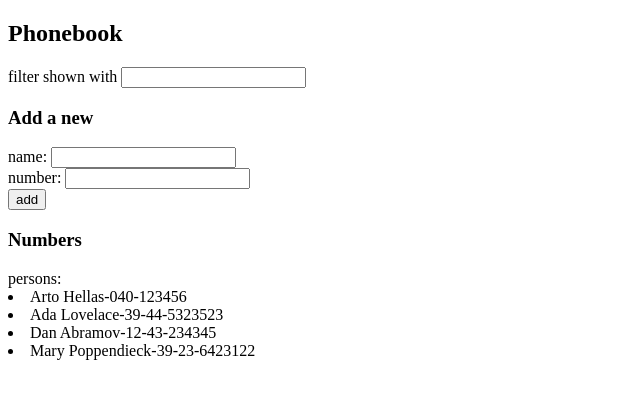
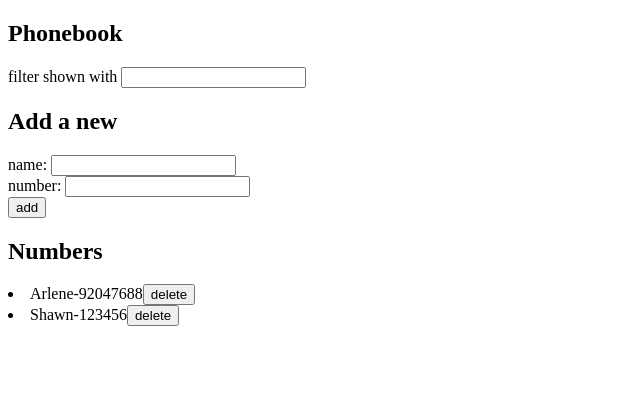
Before and after one commit to cncn123/my-first-react, a React (Create React App) app: page / in a window 1280 px wide. Shown: the top 398 px of the page, without its empty margins (0-640 px from the left). Built offline with nearby package versions, Linux system fonts and the light colour scheme; data requests are answered from the project's data file.

Commit message:
Develop delete function

```diff
--- a/db.json
+++ b/db.json
@@ -1,24 +1,14 @@
 {
   "persons": [
     {
-      "name": "Arto Hellas",
-      "number": "040-123456",
-      "id": 1
+      "name": "Arlene",
+      "number": "92047688",
+      "id": 6
     },
     {
-      "name": "Ada Lovelace",
-      "number": "39-44-5323523",
-      "id": 2
-    },
-    {
-      "name": "Dan Abramov",
-      "number": "12-43-234345",
-      "id": 3
-    },
-    {
-      "name": "Mary Poppendieck",
-      "number": "39-23-6423122",
-      "id": 4
+      "name": "Shawn",
+      "number": "123456",
+      "id": 7
     }
   ]
 }
--- a/src/App.js
+++ b/src/App.js
@@ -2,7 +2,7 @@ import { useEffect, useState } from 'react'
 import Filter from './components/Filter'
 import PersonForm from './components/PersonForm'
 import Persons from './components/Persons'
-import axios from 'axios'
+import personService from './services/persons'
 
 const App = () => {
   const [persons, setPersons] = useState([])
@@ -30,6 +30,11 @@ const App = () => {
     })
   }
 
+  useEffect(() => {
+    personService.getAll().then(response => {
+      setPersons(response.data)
+    })
+  }, [])
 
   const addInfo = (event) => {
     event.preventDefault()
@@ -37,16 +42,11 @@ const App = () => {
       alert(`${newInfo.name} is already added to phonebook`)
     } else {
       const personObject = newInfo
-      setPersons(persons.concat(personObject))
-      setNewInfo({ name: '', number: '' })
+      personService.create(personObject).then(response => {
+        setPersons(persons.concat(response.data))
+      })
     }
   }
-
-  useEffect(() => {
-    axios.get('http://localhost:3001/persons').then(response => {
-      setPersons(response.data)
-    })
-  }, [])
 
 
 
@@ -55,12 +55,12 @@ const App = () => {
       <h2>Phonebook</h2>
       <Filter name={nameFilter} onChange={handleNameFilter} />
 
-      <h3>Add a new</h3>
+      <h2>Add a new</h2>
       <PersonForm newInfo={newInfo} handleChange={handleChange} onSubmit={addInfo} />
 
 
-      <h3>Numbers</h3>
-      <Persons persons={personsToShow} />
+      <h2>Numbers</h2>
+      <Persons persons={personsToShow} setPersons={setPersons} />
 
     </div>
   )
--- a/src/components/PersonForm.js
+++ b/src/components/PersonForm.js
@@ -7,7 +7,7 @@ const PersonForm = ({ newInfo, handleChange, onSubmit }) => {
             </div>
             <div>number: <input name="number" value={newInfo.number} onChange={handleChange} /></div>
             <div>
-                <button type="submit" >add</button>
+                <button type="submit">add</button>
             </div>
         </form>
     )
--- a/src/components/Persons.js
+++ b/src/components/Persons.js
@@ -1,6 +1,22 @@
-const Persons = ({ persons }) => {
-    return (
-        <div>persons: {persons.map(person => <li key={person.name}>{person.name}-{person.number}</li>)}</div>
-    )
-}
-export default Persons
+import personService from '../services/persons'
+
+const Persons = ({ persons, setPersons }) => {
+  const deleteInfo = (id) => {
+    console.log('id', id)
+    personService.delete(id).then(response => {
+      console.log(response)
+      setPersons(persons.map(person => person.id !== id))
+    })
+  }
+  return (
+    <div>
+      {persons.map((person) => (
+        <li key={person.id}>
+          {person.name}-{person.number}
+          <button onClick={() => deleteInfo(person.id)}>delete</button>
+        </li>
+      ))}
+    </div>
+  );
+};
+export default Persons;
--- /dev/null
+++ b/src/services/persons.js
@@ -0,0 +1,25 @@
+import axios from 'axios'
+const baseUrl = 'http://localhost:3001/persons'
+
+const getAll = () => {
+  return axios.get(baseUrl)
+}
+
+const create = newObject => {
+  return axios.post(baseUrl, newObject)
+}
+
+const update = (id, newObject) => {
+  return axios.put(`${baseUrl}/${id}`, newObject)
+}
+
+const deleteItem = (id) => {
+    return axios.delete(`${baseUrl}/${id}`)
+}
+
+export default {
+  getAll: getAll,
+  create: create,
+  update: update,
+  delete: deleteItem
+}
```
